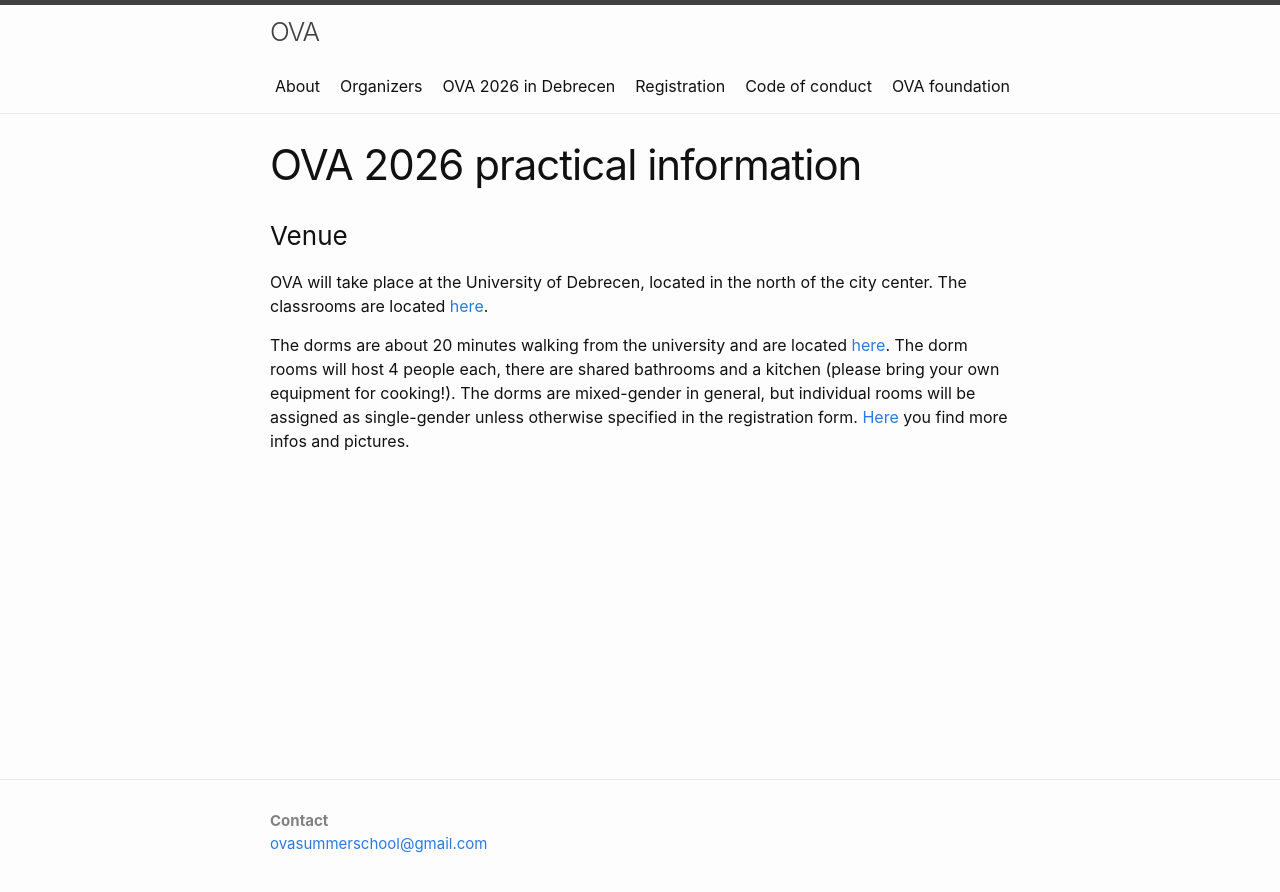
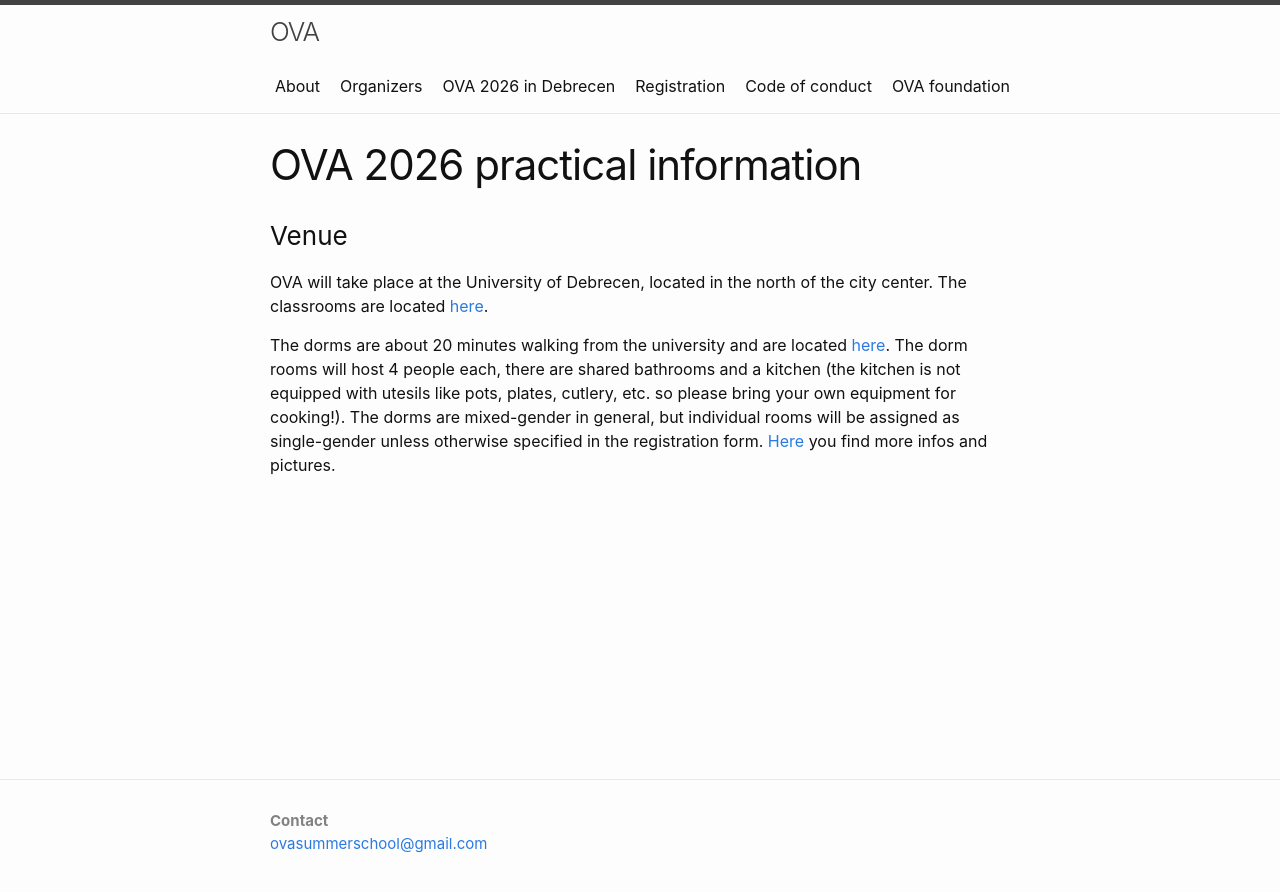
Before and after one commit to ovaschool/ovaschool.github.io, a Jekyll site: the page built from staticpages/ova2026-location.markdown, in a window 1280 px wide. Shown: the top 892 px of the page. Built offline with Jekyll 4.4.1, drawn with Linux system fonts in a browser that asks for light colours.

Commit message:
Update ova2026-location.markdown

```diff
--- a/staticpages/ova2026-location.markdown
+++ b/staticpages/ova2026-location.markdown
@@ -10,4 +10,4 @@ exclude: true
 OVA will take place at the University of Debrecen, located in the north of the city center. The classrooms are located
 [here](https://maps.app.goo.gl/uugVS5ZaZbdZZYrP6).
 
-The dorms are about 20 minutes walking from the university and are located [here](https://maps.app.goo.gl/9BqHQuFwrA98xtVf8). The dorm rooms will host 4 people each, there are shared bathrooms and a kitchen (please bring your own equipment for cooking!). The dorms are mixed-gender in general, but individual rooms will be assigned as single-gender unless otherwise specified in the registration form. [Here](https://kollegiumok.unideb.hu/veres%20peter-adatok) you find more infos and pictures.
+The dorms are about 20 minutes walking from the university and are located [here](https://maps.app.goo.gl/9BqHQuFwrA98xtVf8). The dorm rooms will host 4 people each, there are shared bathrooms and a kitchen (the kitchen is not equipped with utesils like pots, plates, cutlery, etc. so please bring your own equipment for cooking!). The dorms are mixed-gender in general, but individual rooms will be assigned as single-gender unless otherwise specified in the registration form. [Here](https://kollegiumok.unideb.hu/veres%20peter-adatok) you find more infos and pictures.
```
